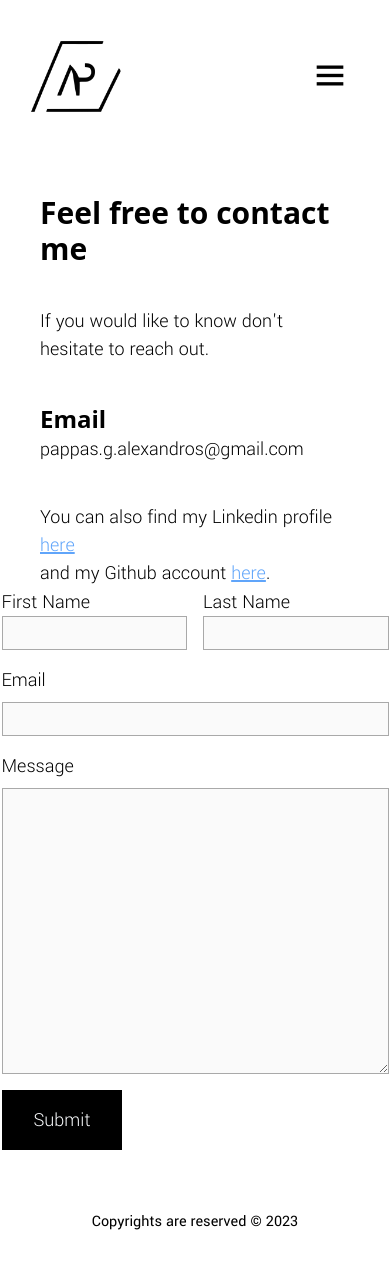
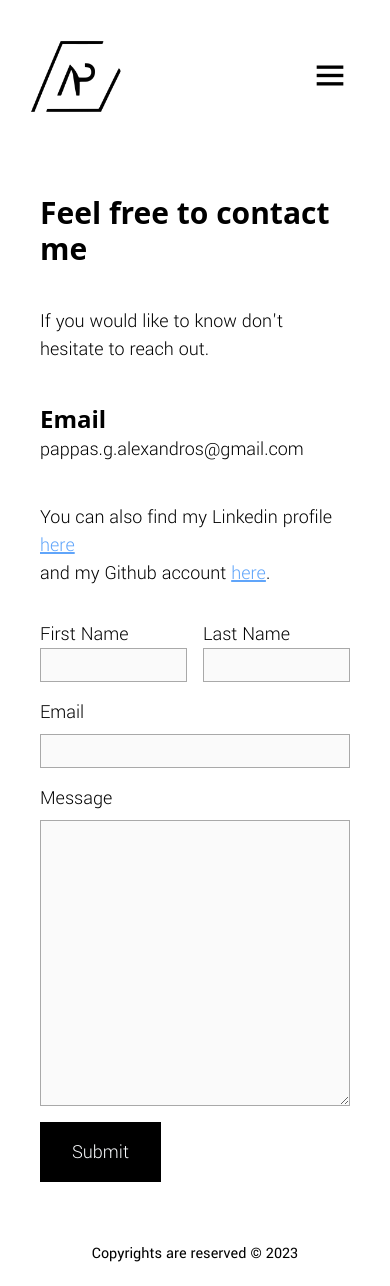
Before and after one commit to AlexandrosPappas/portfolio, an Angular app: page /Contact in a window 390 px wide. Before the commit the page ends 1254 px from the top, so only its background shows below. Built offline with nearby package versions, Linux system fonts and the light colour scheme.

Commit message:
fixing some style bugs (big screens and mobile)

```diff
--- a/src/app/app.component.css
+++ b/src/app/app.component.css
@@ -5,6 +5,12 @@
 #contact-btn{
     margin-top: -0.5rem;
     color: white;
+}
+#main-row{
+    min-height: calc(100vh - 155px - 64px);
+    display: flex;
+    justify-content: center;
+    align-items: center;
 }
 nav{
     display: flex;
--- a/src/app/app.component.html
+++ b/src/app/app.component.html
@@ -25,7 +25,7 @@
   <a routerLink="/Contact" id="contact-btn" class="w-fit text-3xl font-light bg-black text-slate-50 pt-2 pb-2 pr-4 pl-4">Contact</a>
 </nav>
 <div class="container m-auto">
-  <div class="row">
+  <div id="main-row" class="row">
     <router-outlet></router-outlet>
   </div>
 </div>
--- a/src/app/contact/contact.component.html
+++ b/src/app/contact/contact.component.html
@@ -7,8 +7,8 @@
         <h3 class="pt-10 text-2xl font-semibold"></h3>
         <p class="text-xl font-light">You can also find my Linkedin profile <a class="external-link text-blue-400" href="https://www.linkedin.com/in/alexandros-pappas-se/" target="_blank">here</a> <br> and my Github account <a class="external-link text-blue-400" href="https://github.com/AlexandrosPappas" target="_blank">here</a>.</p>
     </div>
-    <div class="form-container flex flex-col justify-center items-center">
-        <form class="flex flex-col justify-center gap-4 text-xl" [formGroup]="contactForm">
+    <div class="form-container flex flex-col justify-center items-center w-full mt-8 lg:mt-0">
+        <form class="flex flex-col justify-center gap-4 text-xl w-full" [formGroup]="contactForm">
             <div class="full-name">
                 <div class="firstname w-full">
                     <label for="firstName">First Name</label>
```
